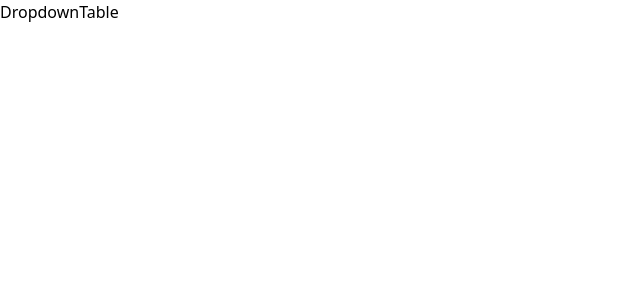
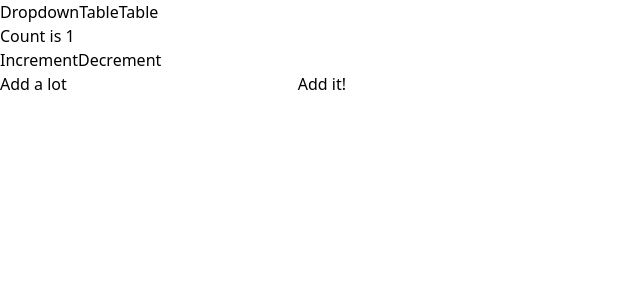
Before and after one commit to abhiejam/modern-react-with-redux, a React (Vite) app in the folder Comps/: page /counter in a window 1280 px wide. Shown: the top 300 px of the page, without its empty margins (0-640 px from the left). Built offline with nearby package versions, Linux system fonts and the light colour scheme.

Commit message:
feat: add counter page

```diff
--- a/Comps/src/App.js
+++ b/Comps/src/App.js
@@ -1,6 +1,7 @@
 import Sidebar from './components/Sidebar';
 import Route from './components/Route';
 import TablePage from './pages/TablePage';
+import CounterPage from './pages/CounterPage';
 
 function App() {
   return (
@@ -12,6 +13,9 @@ function App() {
         <Route path="/table">
           <TablePage />
         </Route>
+        <Route path="/counter">
+          <CounterPage initialCount={1}/>
+        </Route>
       </div>
     </div>
   )
--- a/Comps/src/components/Sidebar.js
+++ b/Comps/src/components/Sidebar.js
@@ -6,6 +6,7 @@ function Sidebar() {
     <div className='flex flex-column'>
       <Link to="/dropdown">Dropdown</Link>
       <Link to="/table">Table</Link>
+      <Link to="/counter">Table</Link>
     </div>
   )
 }
--- /dev/null
+++ b/Comps/src/pages/CounterPage.js
@@ -0,0 +1,48 @@
+import React, { useState } from 'react'
+
+function CounterPage({ initialCount }) {
+    const [count, setCount] = useState(initialCount);
+    const [valueToAdd, setValueToAdd] = useState(0);
+
+    const increment = () => {
+        setCount(count + 1);
+    };
+
+    const decrement = () => {
+        setCount(count - 1);
+    };
+
+    const handleChange = (event) => {
+        const value = parseInt(event.target.value);
+        setValueToAdd(value);
+    };
+
+    const handleSubmit = (event) => {
+        event.preventDefault();
+
+        setCount(count + valueToAdd);
+        setValueToAdd(0);
+    };
+
+    return (
+        <div>
+            <h1>Count is {count}</h1>
+            <div>
+                <button onClick={increment}>Increment</button>
+                <button onClick={decrement}>Decrement</button>
+            </div>
+
+            <form onSubmit={handleSubmit}>
+                <label>Add a lot</label>
+                <input
+                    value={valueToAdd || ''}
+                    onChange={handleChange}
+                    type="number"
+                     />
+                <button>Add it!</button>
+            </form>
+        </div>
+    )
+}
+
+export default CounterPage
```
